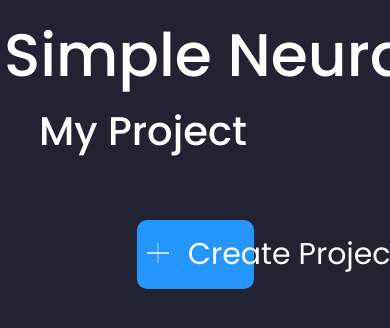
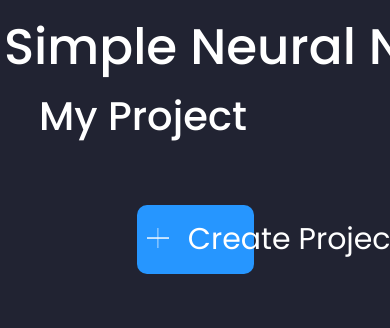
Before and after one commit to NTUT-kyle/SNNTP, a Flask app: page / in a window 390 px wide; the page is wider, and only the part inside the window is pictured. Shown: the top 328 px of that part. Run offline with Flask 3, Linux system fonts and the light colour scheme.

Commit message:
fix : title and selection item size

```diff
--- a/static/style/common.css
+++ b/static/style/common.css
@@ -30,3 +30,9 @@ a {
     white-space: nowrap;
     cursor: pointer;
 }
+
+@media screen and (max-width: 1250px) {
+    .Title {
+        font-size: 5rem;
+    }
+}
--- a/static/style/model.css
+++ b/static/style/model.css
@@ -48,6 +48,12 @@
     line-height: 1.5;
     color: #ffffff;
     white-space: nowrap;
+}
+
+@media screen and (max-width: 1315px) {
+    .SelectItemChooseList div {
+        font-size: 100%;
+    }
 }
 
 .SelectItemChooseList {
```
